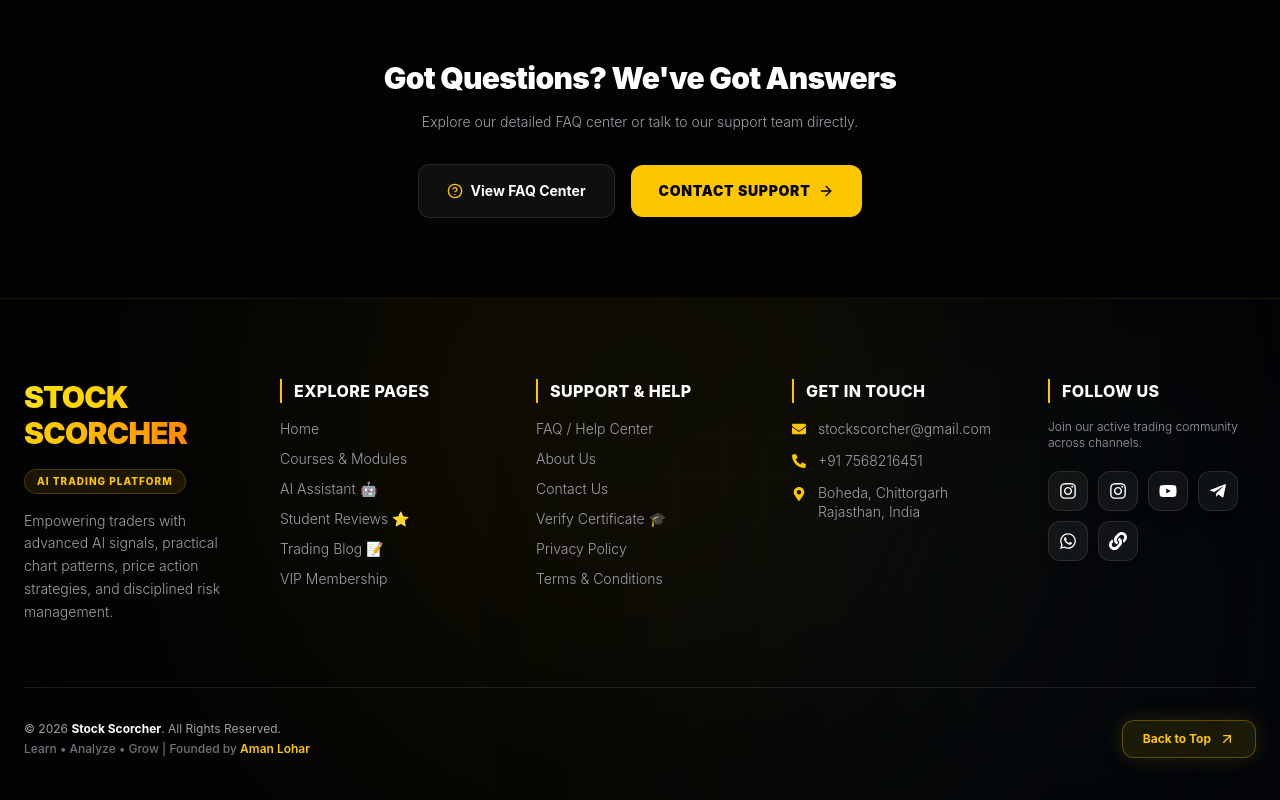
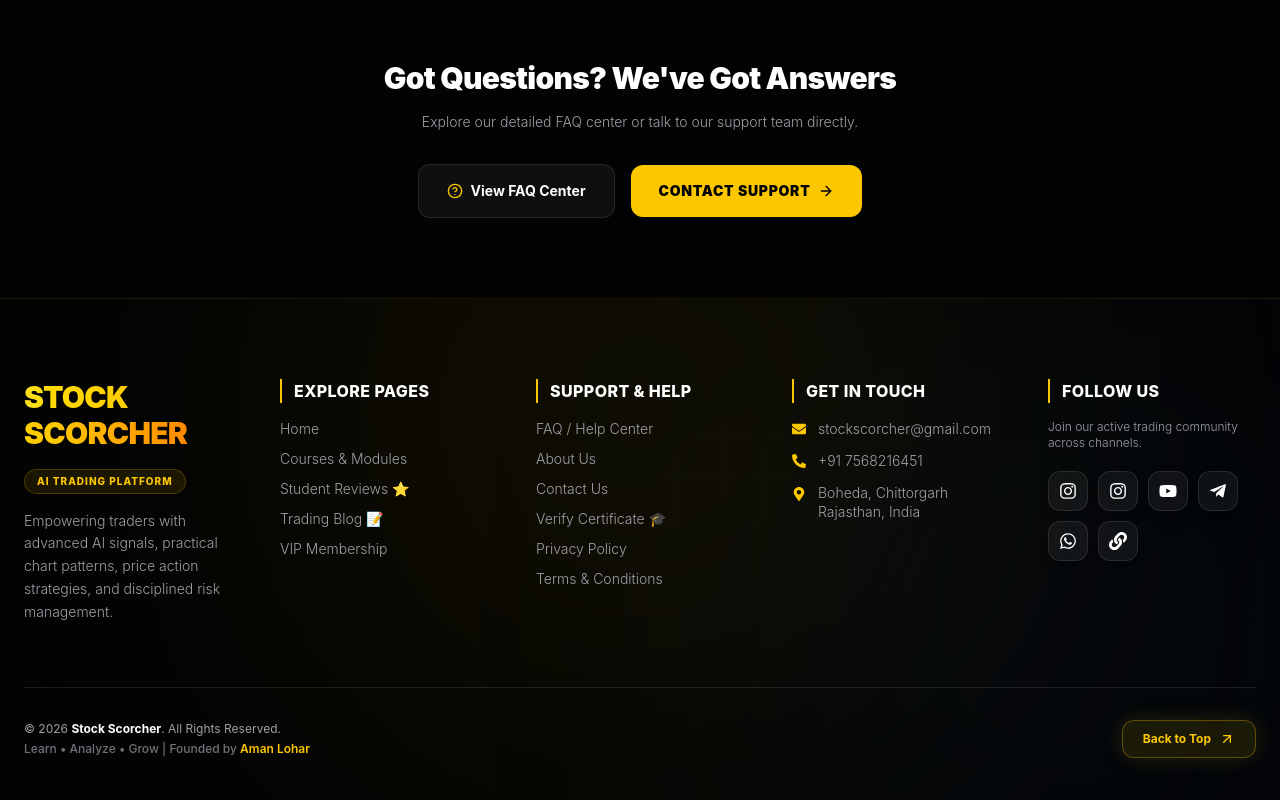
Before and after one commit to Amanlohar44/stock-scorcher, a React (Vite) app: page / in a window 1280 px wide. Shown: the part 5543-6343 px from the top of the page. Built offline with nearby package versions, Linux system fonts and the light colour scheme; no server answers.

Commit message:
Updated: Removed AI Assistant from foote

```diff
--- a/src/components/Footer.jsx
+++ b/src/components/Footer.jsx
@@ -73,11 +73,7 @@ export default function Footer() {
                   Courses & Modules
                 </Link>
               </li>
-              <li>
-                <Link to="/ai-assistant" onClick={scrollToTop} className="text-zinc-400 hover:text-yellow-400 transition-colors">
-                  AI Assistant 🤖
-                </Link>
-              </li>
+
               <li>
                 <Link to="/reviews" onClick={scrollToTop} className="text-zinc-400 hover:text-yellow-400 transition-colors">
                   Student Reviews ⭐
```
